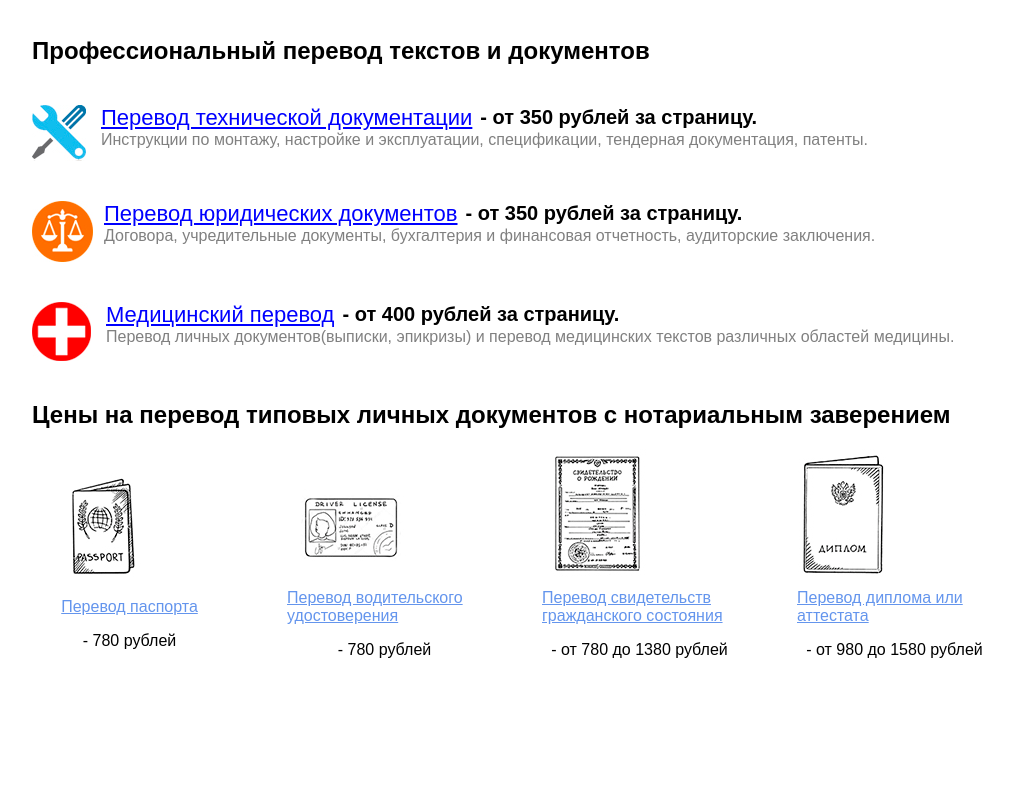
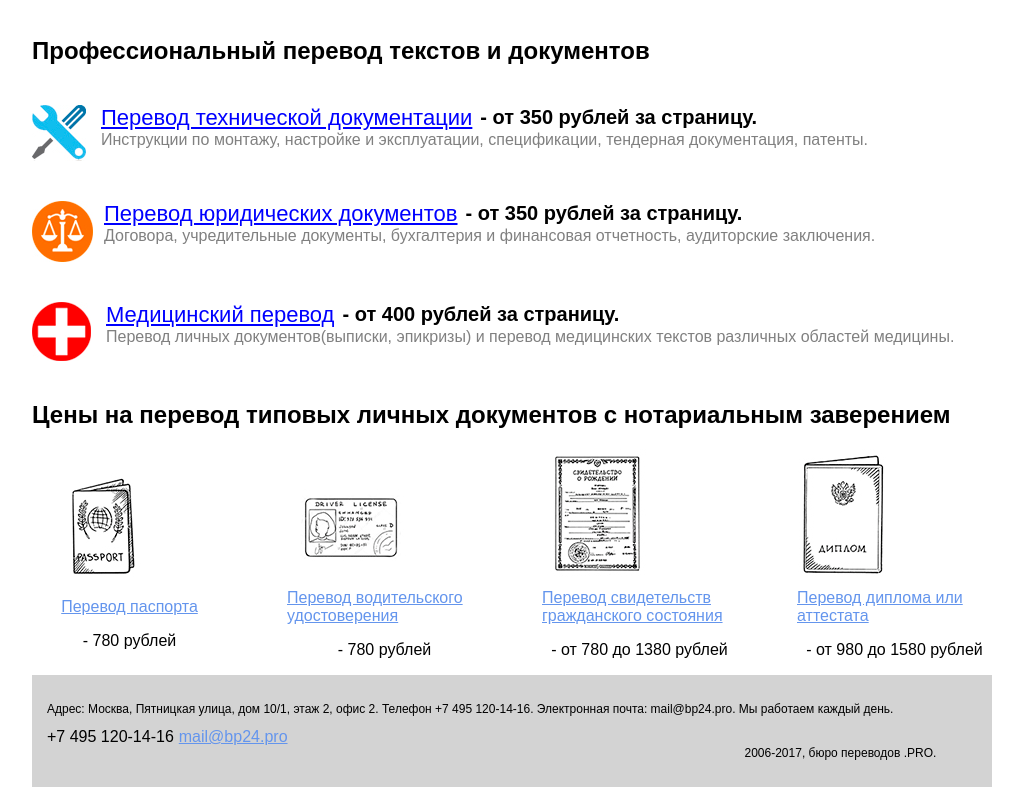
Before and after one commit to vagabynd/vagabynd.github.io, a plain HTML site: page index.html in a window 1280 px wide. Shown: the part 393-1180 px from the top of the page, without its empty margins (128-1151 px from the left). Before the commit the page ends 1098 px from the top, so only its background shows below. Drawn offline with Linux system fonts and the light colour scheme.

Commit message:
firstProject

```diff
--- a/css.css
+++ b/css.css
@@ -37,6 +37,7 @@ footer {
     margin: auto;
     padding: 15px;
     box-sizing: border-box;
+    background-color: lightgrey;
 }
 .logo {
     margin-bottom: 10px;
@@ -168,3 +169,19 @@ p.price {
     justify-content: center;
 
 }
+.adres {
+    font-size: 12px;
+}
+.num {
+    display: flex;
+    align-items: flex-start;
+}
+p#ned{
+    margin-right: 5px;
+    margin-top: 0;
+    margin-bottom: 0;
+}
+p#last {
+    margin-top: 0;
+    margin-left: 75%;
+}
--- a/index.html
+++ b/index.html
@@ -115,8 +115,15 @@
                 </div>
             </div>
         </main>
+
         <footer>
-
+            <p class="adres">Адрес: Москва, Пятницкая улица, дом 10/1, этаж 2, офис 2. Телефон +7 495 120-14-16.
+            Электронная почта: mail@bp24.pro. Мы работаем каждый день.</p>
+            <div class="num">
+                <p id="ned">+7 495 120-14-16</p>
+                <a id="maile" href="mailto:mail@bp24.pro">mail@bp24.pro</a>
+            </div>
+            <p class="adres" id="last">2006-2017, бюро переводов .PRO.</p>
         </footer>
 </body>
 </html>
```
